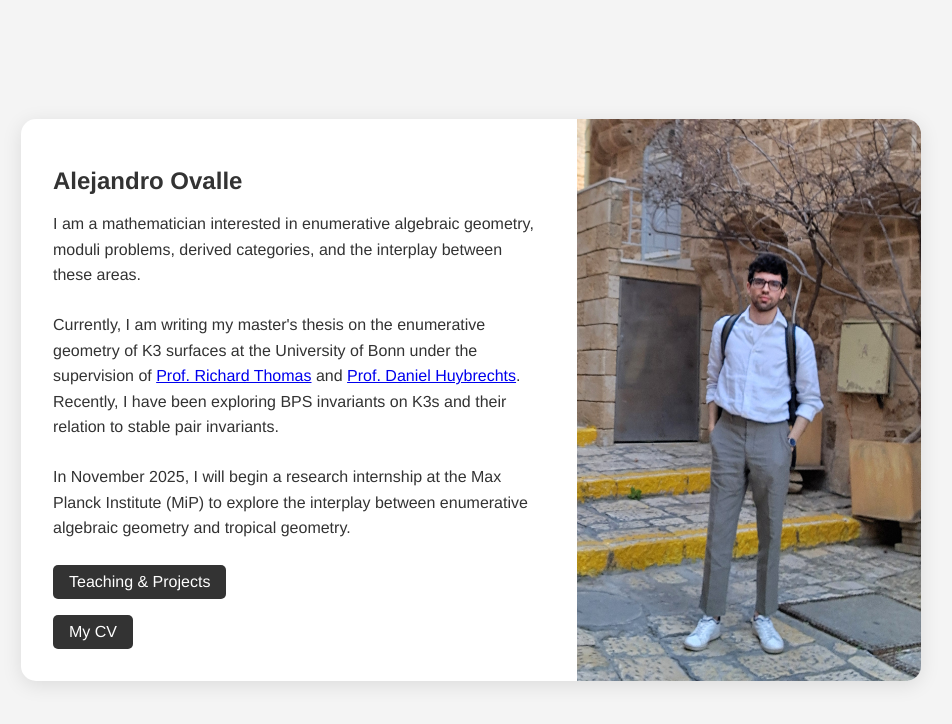
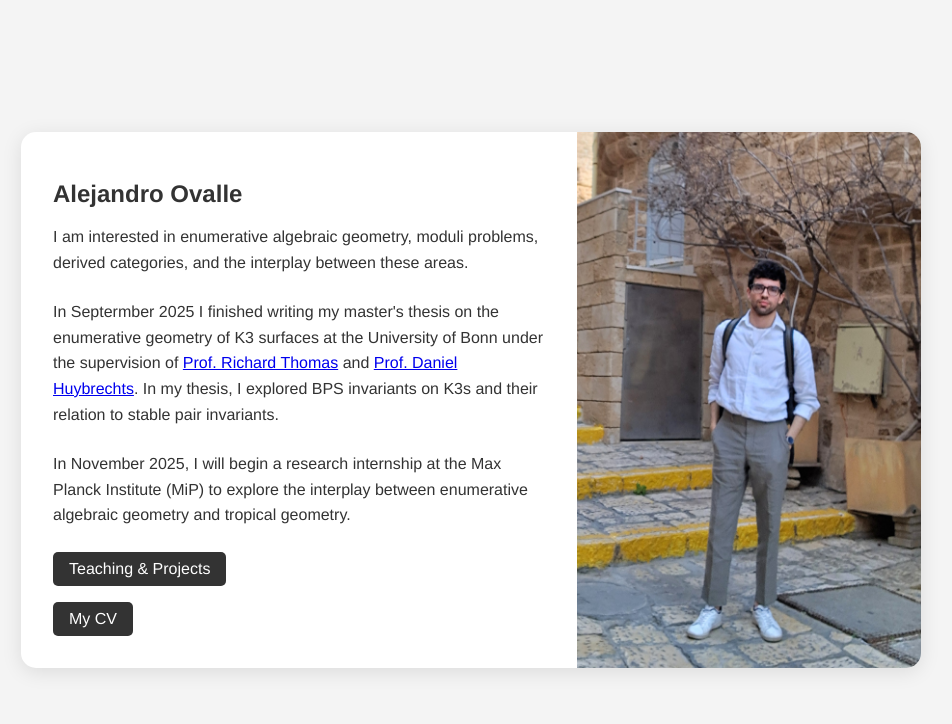
Before and after one commit to AlejandroOvalleDuque/alejandroovalleduque.github.io, a plain HTML site: page index.html in a window 1280 px wide. Shown: the whole page, without its empty margins (169-1121 px from the left). Drawn offline with Linux system fonts and the light colour scheme.

Commit message:
Update index.html

```diff
--- a/index.html
+++ b/index.html
@@ -63,8 +63,8 @@
     <div class="container">
         <div class="text-content">
             <h1>Alejandro Ovalle</h1>
-            <p>I am a mathematician interested in enumerative algebraic geometry, moduli problems, derived categories, and the interplay between these areas.</p>
-            <p>Currently, I am writing my master's thesis on the enumerative geometry of K3 surfaces at the University of Bonn under the supervision of <a href="https://profiles.imperial.ac.uk/richard.thomas">Prof. Richard Thomas</a></li> and <a href="https://www.math.uni-bonn.de/~huybrech/">Prof. Daniel Huybrechts</a></li>. Recently, I have been exploring BPS invariants on K3s and their relation to stable pair invariants. <p>
+            <p>I am interested in enumerative algebraic geometry, moduli problems, derived categories, and the interplay between these areas.</p>
+            <p>In Septermber 2025 I finished writing my master's thesis on the enumerative geometry of K3 surfaces at the University of Bonn under the supervision of <a href="https://profiles.imperial.ac.uk/richard.thomas">Prof. Richard Thomas</a></li> and <a href="https://www.math.uni-bonn.de/~huybrech/">Prof. Daniel Huybrechts</a></li>. In my thesis, I explored BPS invariants on K3s and their relation to stable pair invariants. <p>
             <p>In November 2025, I will begin a research internship at the Max Planck Institute (MiP) to explore the interplay between enumerative algebraic geometry and tropical geometry.</p>
 
             <div class="button-group">
```
